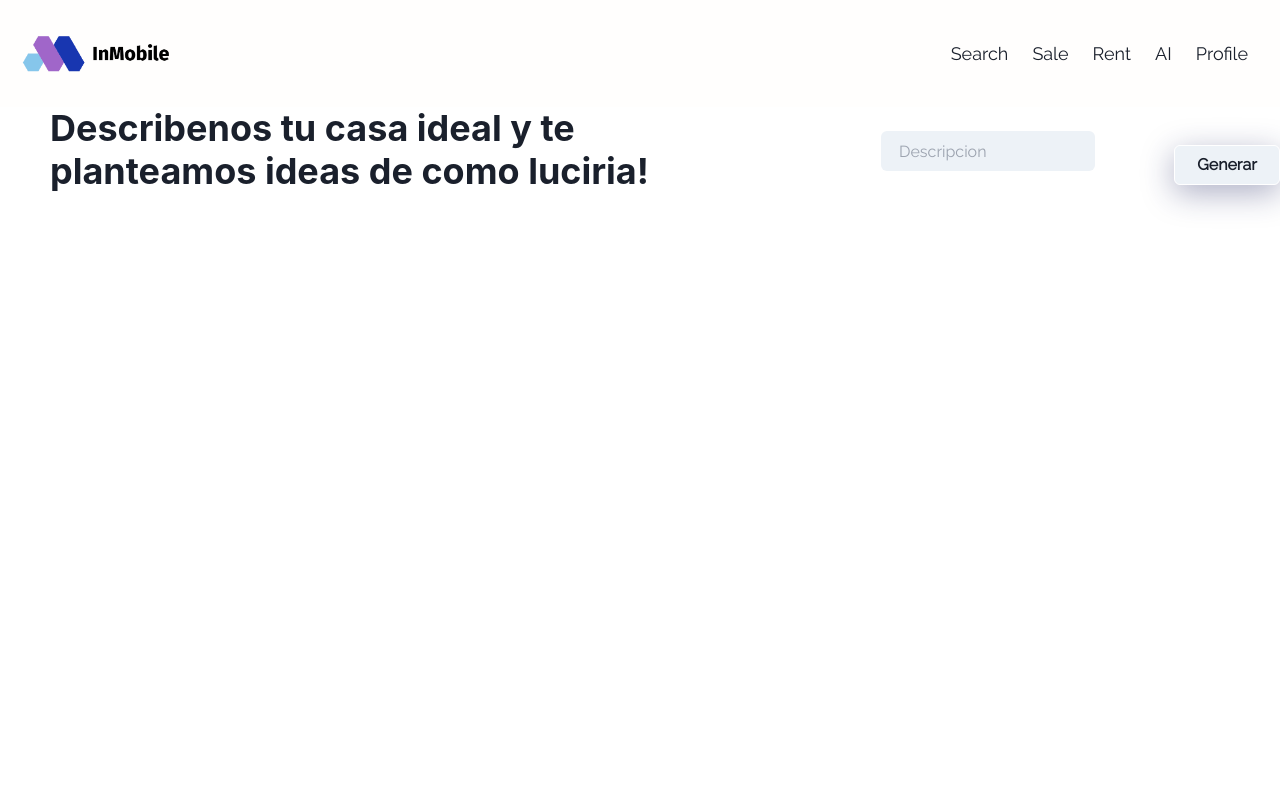
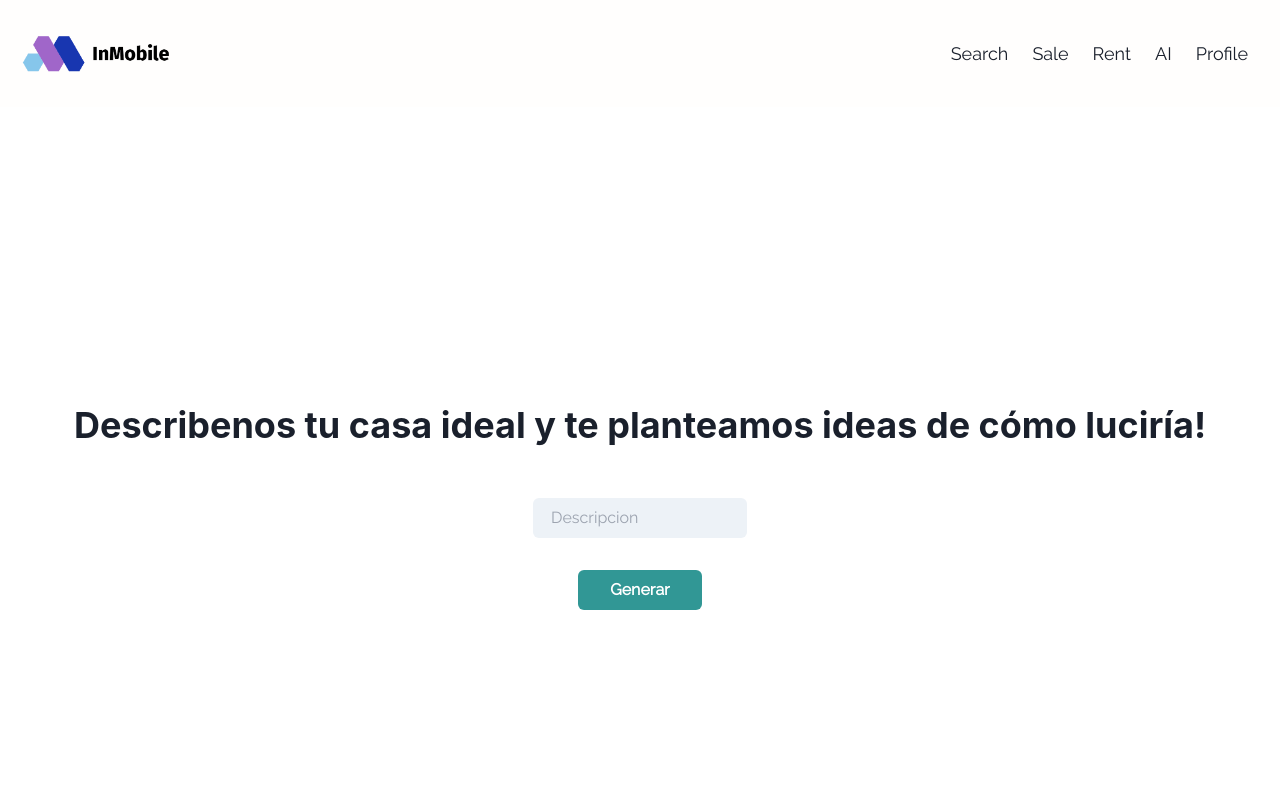
Before and after one commit to DavidRedz10/InMobile, a Next.js app: page /dalle in a window 1280 px wide. Shown: the top 800 px of the page. Built offline with nearby package versions, Linux system fonts and the light colour scheme.

Commit message:
LOGIN CON GOOGLE Y FOOTER

```diff
--- a/pages/dalle.js
+++ b/pages/dalle.js
@@ -4,17 +4,15 @@ import { InputBox } from "../components/InputBox";
 import { Button, Heading, Img, Flex } from '@chakra-ui/react'
 
 const configuration = new Configuration({
-    apiKey: process.env.NEXT_PUBLIC_REACT,
+  apiKey: process.env.NEXT_PUBLIC_REACT,
 });
 
 const openai = new OpenAIApi(configuration);
 
-
-
 function App() {
   const [userPrompt, setUserPrompt] = useState("");
-  const [number] = useState(1);
-  const [size, setSize ] = useState ("256x256");
+  const [number, setNumber] = useState(1);
+  const [size, setSize] = useState("256x256");
   const [imageUrl, setImageUrl] = useState("");
 
   const generateImage = async () => {
@@ -23,17 +21,27 @@ function App() {
       n: parseInt(number),
       size: size,
     };
+
     const response = await openai.createImage(imageParameters);
     const urlData = response.data.data[0].url;
     setImageUrl(urlData);
   };
 
   return (
-    <Flex>
-      <Heading marginInline="50px">Describenos tu casa ideal y te planteamos ideas de como luciria!</Heading>
-      {imageUrl && <Img src={imageUrl} className="image" alt="ai thing" />}
+    <Flex direction="column" align="center" justify="center" minHeight="100vh">
+      <Heading marginBottom="2rem">
+        Describenos tu casa ideal y te planteamos ideas de cómo luciría!
+      </Heading>
+      {imageUrl && <Img src={imageUrl} alt="AI generated image" />}
       <InputBox setAttribute={setUserPrompt} />
-      <Button className="main-button" onClick={() => generateImage()}>
+      <Button
+        onClick={generateImage}
+        marginTop="1rem"
+        paddingX="2rem"
+        paddingY="1rem"
+        borderRadius="md"
+        colorScheme="teal"
+      >
         Generar
       </Button>
     </Flex>
```
